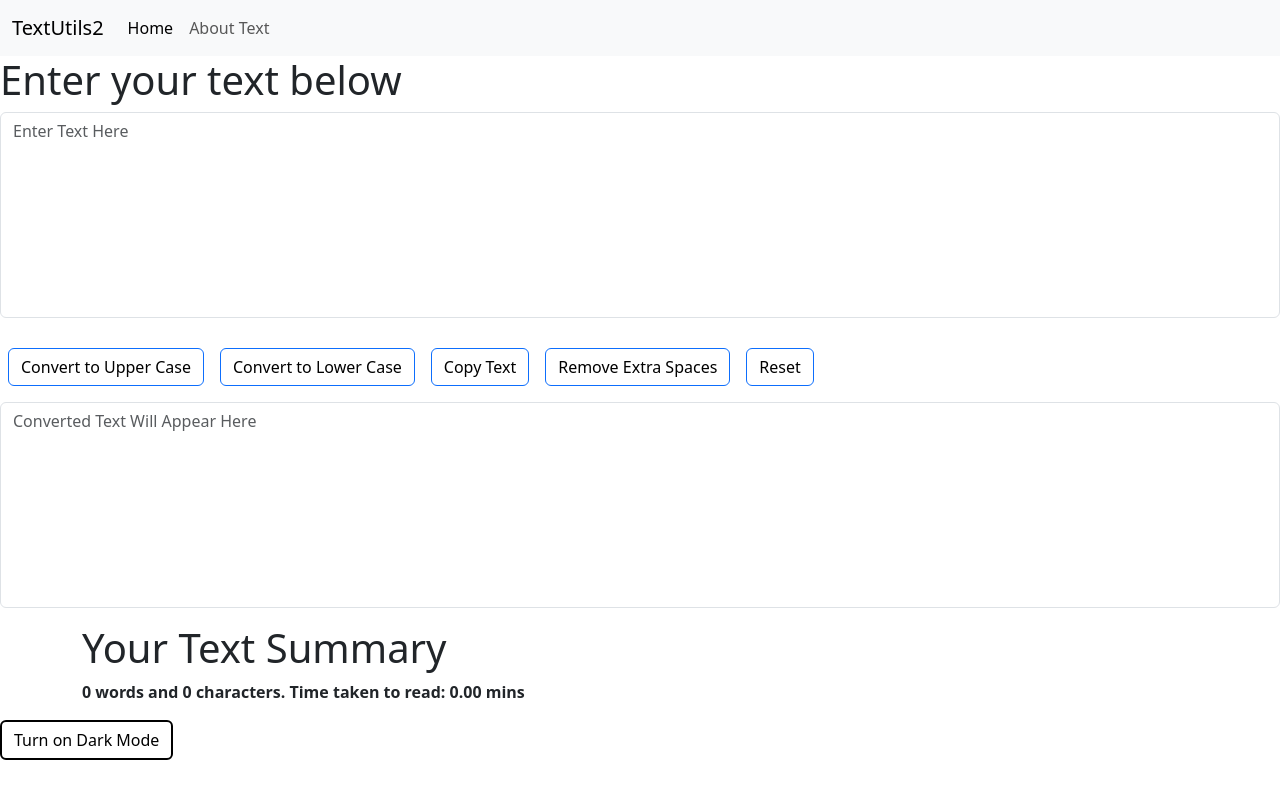
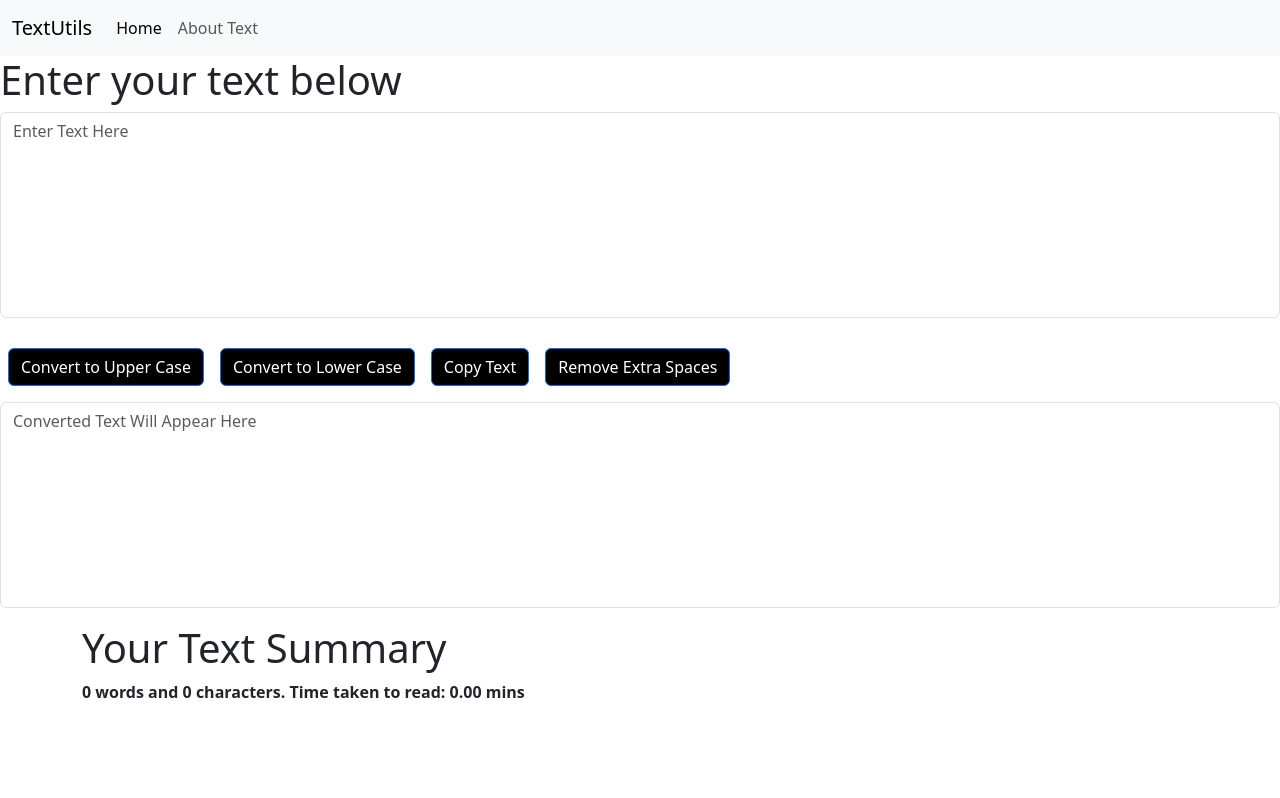
Before and after one commit to ShubhamSingh-04/textUtils, a React (Create React App) app: page / in a window 1280 px wide. Built offline with nearby package versions, Linux system fonts and the light colour scheme.

Commit message:
Removed modes, used HashRouter

```diff
--- a/package.json
+++ b/package.json
@@ -35,5 +35,8 @@
       "last 1 firefox version",
       "last 1 safari version"
     ]
+  },
+  "devDependencies": {
+    "gh-pages": "^6.1.1"
   }
 }
--- a/src/App.js
+++ b/src/App.js
@@ -1,13 +1,14 @@
 import { useState } from 'react';
 import './App.css';
-import ModeButton from './components/ModeButton';
+// import ModeButton from './components/ModeButton';
 import Navbar from './components/Navbar';
 import TextForm from './components/TextForm';
 import Alert from './components/Alert';
 import About from './components/About';
 
 import {
-  BrowserRouter as Router,
+  // BrowserRouter not well suited for GitHub pages
+  HashRouter as Router,
   Routes,
   Route
 } from "react-router-dom";
@@ -17,25 +18,15 @@ function App() {
   const toggleMode = () => {
     if (mode === 'light') {
       setMode('dark');
-      document.title = "textUtils - Dark Mode";
-
-      // setInterval(()=>{
-      //   document.title = "textUtils - Dark Mode"
-      // }, 2000);
-
-      // setInterval(()=>{
-      //   document.title = "Install textUtils"
-      // }, 1500);
-
-
+      // document.title = "textUtils - Dark Mode";
     }
     else {
       setMode('light');
-      document.title = "textUtils - Light Mode";
+      // document.title = "textUtils - Light Mode";
     }
   };
 
-  const [mode, setMode] = useState('light');
+  const [mode, setMode] = useState('dark');
   const [alert, setAlert] = useState(null);
 
   const showAlert = () => {
@@ -49,7 +40,7 @@ function App() {
   return (
     <>
       <Router>
-      <Navbar title='TextUtils2' />
+      <Navbar title='TextUtils' />
       <Alert alert={alert} />
 
 
@@ -63,7 +54,7 @@ function App() {
 
         </Routes>
 
-      <ModeButton mode = {mode} toggleModeParent = {toggleMode}/>
+      {/* <ModeButton mode = {mode} toggleModeParent = {toggleMode}/> */}
 
       </Router>
     </>
--- a/src/components/ModeButton.js
+++ b/src/components/ModeButton.js
@@ -2,11 +2,11 @@ import React, { useEffect, useState } from 'react'
 
 export default function ModeButton({ toggleModeParent, mode }) {
 
-  const mystyleWhite = {
-    color: 'black',
-    backgroundColor: 'white',
-    border: '2px solid black'
-  }
+  // const mystyleWhite = {
+  //   color: 'black',
+  //   backgroundColor: 'white',
+  //   border: '2px solid black'
+  // }
 
   const mystyleBlack = {
     color: 'white',
@@ -20,8 +20,8 @@ export default function ModeButton({ toggleModeParent, mode }) {
   useEffect(() => {
     if (mode === 'dark')
       toggleStyle(mystyleBlack);
-    else
-      toggleStyle(mystyleWhite);
+    // else
+    //   toggleStyle(mystyleWhite);
   }, [mode]); // Only `mode` is needed here
 
   return (
--- a/src/components/TextForm.js
+++ b/src/components/TextForm.js
@@ -71,9 +71,9 @@ export default function TextForm(props) {
 
   const [btnStyle, setBtnStyle] = useState(btnDark);
   useEffect(() => {
-    if (props.mode === 'light')
-      setBtnStyle(btnLight);
-    else setBtnStyle(btnDark);
+    // if (props.mode === 'light')
+    //   setBtnStyle(btnLight);
+    setBtnStyle(btnDark);
   }, [props.mode]);
 
   return (
@@ -97,8 +97,8 @@ export default function TextForm(props) {
         <button type="button" className="btn btn-primary mx-2" onClick={removeExtraSpaces} style={btnStyle}>
           Remove Extra Spaces</button>
 
-        <button type="reset" className="btn btn-primary mx-2" style={btnStyle}>
-          Reset</button>
+        {/* <button type="reset" className="btn btn-primary mx-2" style={btnStyle}>
+          Reset</button> */}
 
         <textarea className='form-control my-3' id="myBox-2" rows='8' value={newText} placeholder='Converted Text Will Appear Here'></textarea>
       </div>
```
Also changed, not shown: 1 other file (tests, documents, lock files or other folders).
